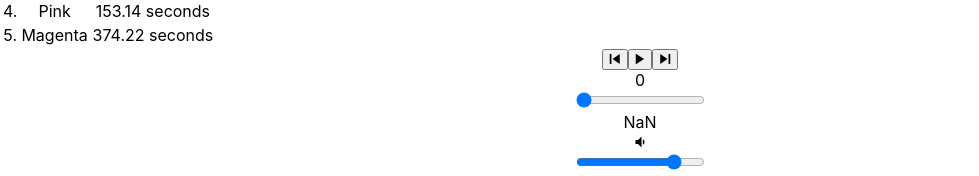
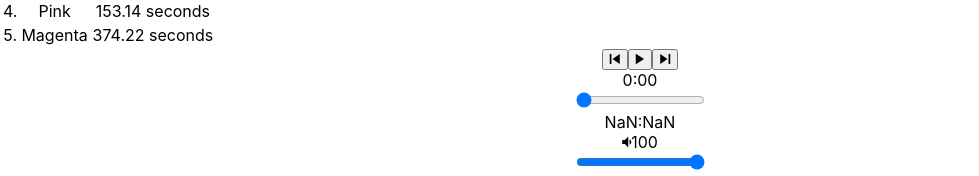
Before and after one commit to kkubli3246/bloc-jams-react, a React (Create React App) app: page /album/the-colors in a window 1280 px wide. Shown: the part 870-1046 px from the top of the page, without its empty margins (0-979 px from the left). Built offline with nearby package versions, Linux system fonts and the light colour scheme.

Commit message:
Blocjams Range Input assignment Complete

```diff
--- a/src/components/Album.js
+++ b/src/components/Album.js
@@ -17,8 +17,12 @@ class Album extends Component {
        isPlaying: false,
        displayPlay: '',
        displayPause: '',
+
        duration: album.songs[0].duration,
-       currentTime: 0
+       currentTime: 0,
+
+       volume: album.songs[0].volume,
+       currentVolume: .8
 
      };
 
@@ -34,16 +38,21 @@ class Album extends Component {
       },
       durationchange: e => {
         this.setState({ duration: this.audioElement.duration });
+      },
+      volumechange: e => {
+        this.setState({volume: this.audioElement.volume});
       }
     };
     this.audioElement.addEventListener('timeupdate', this.eventListeners.timeupdate);
     this.audioElement.addEventListener('durationchange', this.eventListeners.durationchange);
+    this.audioElement.addEventListener('volumechange', this.eventListeners.volumechange);
   }
 
   componentWillUnmount() {
    this.audioElement.src = null;
    this.audioElement.removeEventListener('timeupdate', this.eventListeners.timeupdate);
    this.audioElement.removeEventListener('durationchange', this.eventListeners.durationchange);
+   this.audioElement.removeEventListener('volumechange', this.eventListeners.volumechange);
  }
 
    play(){
@@ -100,6 +109,20 @@ class Album extends Component {
      const newTime = this.audioElement.duration * e.target.value;
      this.audioElement.currentTime = newTime;
      this.setState({ currentTime: newTime });
+
+   }
+
+   handleVolumeChange = (e) => {
+     const newVol = e.target.value;
+     this.audioElement.volume = newVol;
+     this.setState({volume: newVol});
+   }
+
+   formatTime = (time) => {
+     const mins = Math.floor(time / 60);
+     let sec = Math.floor(time % 60);
+     if(sec < 10){sec = "0" + sec;}
+      return mins + ":" + sec;
    }
 
    handleMouseEnter = (index) => {
@@ -162,12 +185,20 @@ class Album extends Component {
         <PlayerBar
           isPlaying ={this.state.isPlaying}
           currentSong={this.state.currentSong}
+
           duration ={this.audioElement.duration}
           currentTime = {this.audioElement.currentTime}
+
+          currentVolume={this.audioElement.currentVolume}
+          volume={this.audioElement.volume}
+
+          formatTime={this.formatTime}
+
           handleSongClick ={() => this.handleSongClick(this.state.currentSong)}
           handlePrevClick ={() => this.handlePrevClick()}
           handleNextClick ={() => this.handleNextClick()}
           handleTimeChange ={(e) => this.handleTimeChange(e)}
+          handleVolumeChange={(e) => this.handleVolumeChange(e)}
         />
       </section>
  );
--- a/src/components/PlayerBar.js
+++ b/src/components/PlayerBar.js
@@ -3,6 +3,7 @@ import React, {Component} from 'react';
 class PlayerBar extends Component {
 
   render(){
+
     return(
       <section className="player-bar">
       <section id="buttons">
@@ -17,7 +18,7 @@ class PlayerBar extends Component {
         </button>
       </section>
       <section id="time-control">
-        <div className="current-time">{this.props.currentTime}</div>
+        <div className="current-time">{this.props.formatTime(this.props.currentTime)}</div>
         <input
           type="range"
           className="seek-bar"
@@ -27,12 +28,21 @@ class PlayerBar extends Component {
           step="0.01"
           onChange = {this.props.handleTimeChange}
         />
+        <div className="total-time">{this.props.formatTime(this.props.duration)}</div>
+      </section>
 
-        <div className="total-time">{this.props.duration}</div>
-      </section>
+
       <section id="volume-control">
-        <div className="icon ion-md-volume-low"></div>
-        <input type="range" className="seek-bar" value="80" />
+        <div className="icon ion-md-volume-low">{Math.floor(this.props.volume * 100)}</div>
+        <input
+          type="range"
+          className="seek-bar"
+          value={(this.props.volume)}
+          max="1"
+          min="0"
+          step="0.01"
+          onChange ={this.props.handleVolumeChange}
+        />
         <div className="icon ion-md-volume-high"></div>
       </section>
       </section>
```
